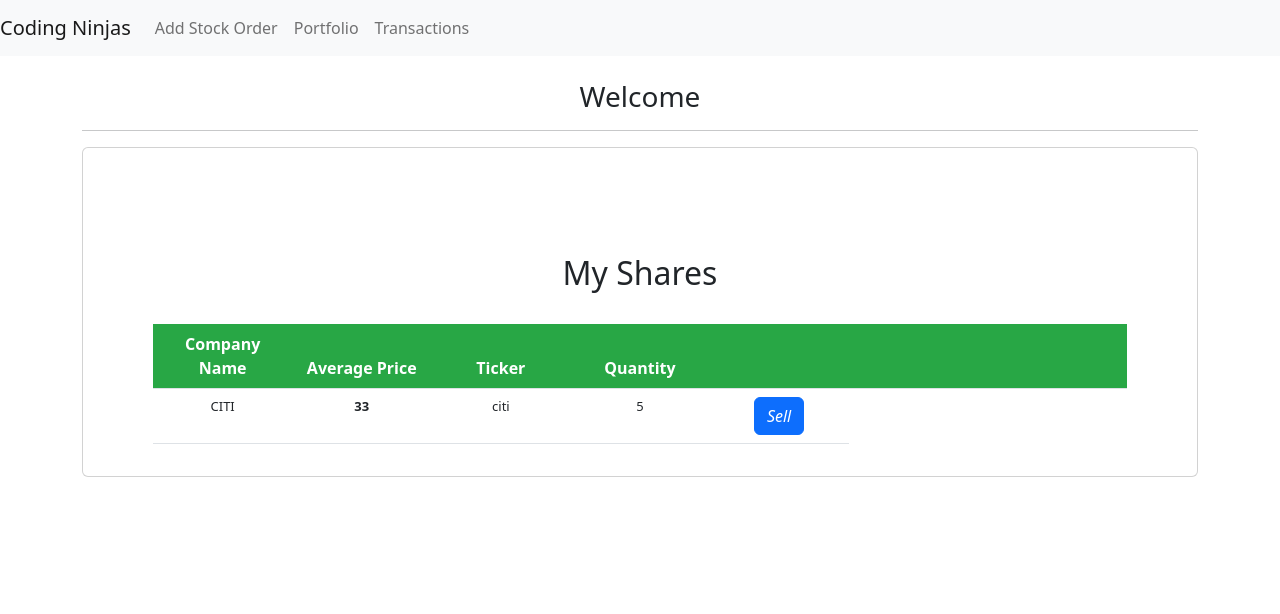
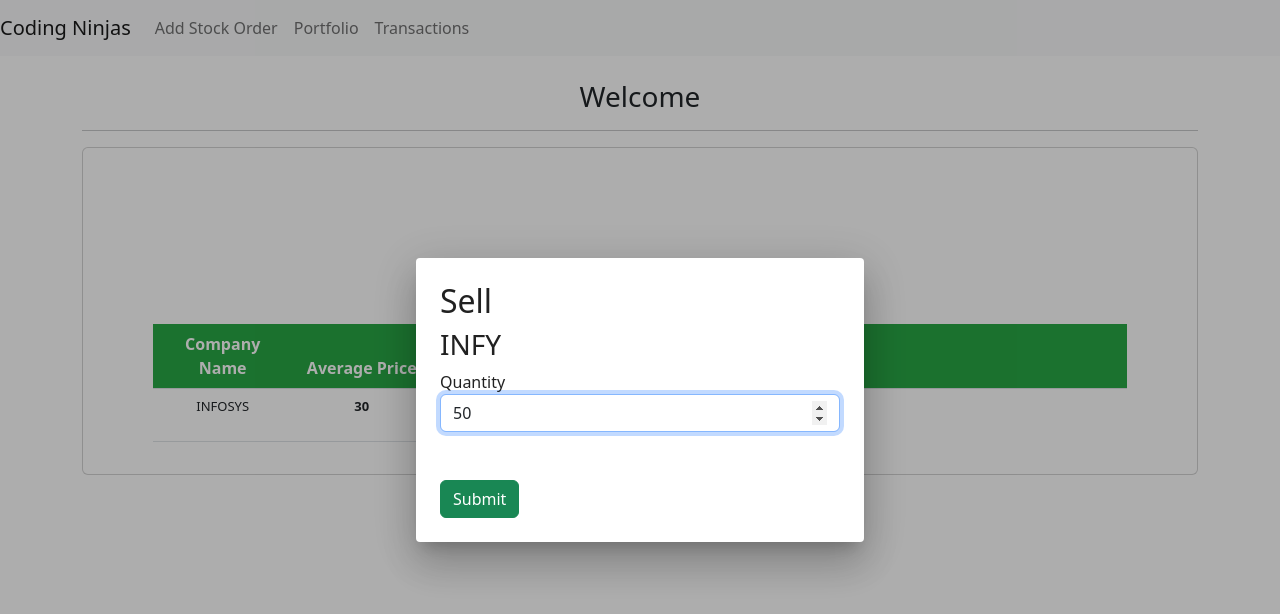
Before and after one commit to Aditijo2000/final-hackathon-angular, an Angular app: page /portfolio in a window 1280 px wide. Both pictures are taken after a click on the button "Sell". Shown: the top 614 px of the page. Built offline with nearby package versions, Linux system fonts and the light colour scheme; data requests are answered from the project's data file.

Commit message:
sell pop-up

```diff
--- a/db.json
+++ b/db.json
@@ -56,6 +56,12 @@
       "price": "33",
       "quantity": "445",
       "id": 5
+    },
+    {
+      "stockTicker": "dd55",
+      "price": "336",
+      "quantity": "445",
+      "id": 6
     }
   ]
 }
--- a/src/app/app.module.ts
+++ b/src/app/app.module.ts
@@ -11,6 +11,13 @@ import { PortfolioComponent } from './component/portfolio/portfolio.component';
 import { NavbarComponent } from './component/navbar/navbar.component';
 import { TransactionsComponent } from './component/transactions/transactions.component';
 
+import {MatInputModule} from '@angular/material/input';
+import {MatButtonModule} from '@angular/material/button';
+import {MatCardModule} from '@angular/material/card';
+import {MatFormFieldModule} from '@angular/material/form-field';
+import {MatDialogModule } from '@angular/material/dialog';
+import { PopUpComponent } from './component/pop-up/pop-up.component';
+
 
 @NgModule({
   declarations: [
@@ -19,7 +26,11 @@ import { TransactionsComponent } from './component/transactions/transactions.com
     NavbarComponent,
     PortfolioComponent,
     PortfolioComponent,
-    TransactionsComponent
+    TransactionsComponent,
+    PopUpComponent
+  ],
+  entryComponents:[
+    PopUpComponent
   ],
   imports: [
     BrowserModule,
@@ -28,6 +39,7 @@ import { TransactionsComponent } from './component/transactions/transactions.com
     ReactiveFormsModule,
     AppRoutingModule,
     BrowserAnimationsModule,
+    MatDialogModule, MatInputModule, MatButtonModule, MatCardModule, MatFormFieldModule
   ],
   providers: [StockServiceService],
   bootstrap: [AppComponent]
--- a/src/app/component/create-stock-order/create-stock-order.component.ts
+++ b/src/app/component/create-stock-order/create-stock-order.component.ts
@@ -2,6 +2,7 @@ import { Component, OnInit } from '@angular/core';
 import { Router } from '@angular/router';
 import { StockOrder } from 'src/app/model/stock.model';
 import { StockServiceService } from 'src/app/service/stock-service.service';
+
 
 @Component({
   selector: 'app-create-stock-order',
@@ -18,6 +19,8 @@ export class CreateStockOrderComponent implements OnInit {
 
   ngOnInit(): void {
   }
+
+
   onSubmit(){
 
     this.submitted = true;
--- /dev/null
+++ b/src/app/component/pop-up/pop-up.component.html
@@ -0,0 +1,25 @@
+
+<h2> Sell </h2>
+<div [hidden]="submitted" style="width: 400px;">
+  <form (ngSubmit)="onSubmit()">
+    <div class="form-group">
+      <h3 for="name" >{{stockOrder.stockTicker}}</h3>
+      <!-- <input type="text" class="form-control" id="stockTicker" required [(ngModel)]="stockOrder.stockTicker" name="stockTicker"> -->
+    </div>
+
+    <!-- <div class="form-group">
+      <label for="name">Price</label>
+      <input type="text" class="form-control" id="price" required [(ngModel)]="stockOrder.price" name="price">
+    </div> -->
+
+
+
+    <div class="form-group">
+      <label for="name">Quantity </label>
+      <input type="number" min="1" max="{{stockOrder.quantity}}" class="form-control" id="volume" required [(ngModel)]="stockOrder.quantity" name="volume">
+    </div>
+    <br><br>
+
+    <button class="btn btn-success">Submit</button>
+  </form>
+</div>
--- /dev/null
+++ b/src/app/component/pop-up/pop-up.component.ts
@@ -0,0 +1,28 @@
+import { Component, Inject, OnInit } from '@angular/core';
+import { MatDialog, MAT_DIALOG_DATA } from '@angular/material/dialog';
+import { StockOrder } from 'src/app/model/stock.model';
+
+
+@Component({
+  selector: 'app-pop-up',
+  templateUrl: './pop-up.component.html',
+  styleUrls: ['./pop-up.component.css']
+})
+export class PopUpComponent implements OnInit {
+
+  stockOrder: StockOrder = new StockOrder();
+
+  submitted = false;
+  constructor(@Inject(MAT_DIALOG_DATA) public data : any) {
+    this.stockOrder.stockTicker = data.stockTicker;
+    this.stockOrder.quantity = data.quantity;
+
+  }
+
+  ngOnInit(): void {
+  }
+
+  onSubmit(){
+
+  }
+}
--- a/src/app/component/portfolio/portfolio.component.html
+++ b/src/app/component/portfolio/portfolio.component.html
@@ -23,7 +23,11 @@
                         <td>{{elements.stockTicker}}</td>
 
                         <td>{{elements.quantity}}</td>
-                        <td><button (click)="SellStock()" class='btn btn-primary'><i class="fa fa-futboll-0">Sell</i></button>
+                        <td>
+                            <!-- <button (click)="SellStock()" class='btn btn-primary'><i class="fa fa-futboll-0">Sell</i>
+                            </button> -->
+                            <button mat-raised-button (click)="sellStock(elements)" class='btn btn-info' >Sell</button>
+                        </td>
 
                     </tr>
 
@@ -32,7 +36,23 @@
         </table>
 
     </div>
+
+
     <p *ngIf="!myPortfolio" class="noData">
         There are No Shares in your Account
     </p>
   </div>
+
+  <!-- <mat-card>
+    <mat-card-header>
+        <mat-card-title>Example Login Form</mat-card-title>
+    </mat-card-header>
+        <mat-card-content>
+
+        <form>
+
+            <mat-form-field>
+                <input type="text" class="form-control" id="quantity" required [(ngModel)]="stockOrder.quantity" name="quantity">
+            </mat-form-field>
+        </form>
+        </mat-card-content> -->
--- a/src/app/component/portfolio/portfolio.component.ts
+++ b/src/app/component/portfolio/portfolio.component.ts
@@ -4,7 +4,10 @@ import { Observable } from 'rxjs';
 import { Router } from '@angular/router';
 import { ApiResponse, Stock } from 'src/app/model/api.response';
 import { StockServiceService } from 'src/app/service/stock-service.service';
+import { FormControl, FormGroup } from '@angular/forms';
 
+import { MatDialog } from '@angular/material/dialog';
+import { PopUpComponent } from '../pop-up/pop-up.component';
 
 @Component({
   selector: 'app-portfolio',
@@ -19,24 +22,34 @@ export class PortfolioComponent implements OnInit {
 
 
 
-  constructor(private stockService:StockServiceService, private router: Router) { }
+  constructor(private stockService:StockServiceService, private router: Router, public dialog: MatDialog) {
+
+  }
   //myShares : any;
   myPortfolio: Stock[] = []
-
+  stockOrder : StockOrder=new StockOrder();
+  isSold = false;
   ngOnInit(): void {
 
 
-    // this.stockService.getStocks().subscribe((myPortfolio) => (this.myPortfolio = myPortfolio));
+     this.stockService.getStocks().subscribe((myPortfolio) => (this.myPortfolio = myPortfolio));
 
-    this.myPortfolio = [
-      { "id" : 1,"companyName": "CITI","avgPrice": 33,  "stockTicker": "citi", "quantity": 5 }
-    ]
+    // this.myPortfolio = [
+    //   { "id" : 1,"companyName": "CITI","avgPrice": 33,  "stockTicker": "citi", "quantity": 5 }
+    // ]
 
 
 }
 
+ sellStock(stock: Stock){
 
-SellStock(){
+  console.log(stock);
+  this.dialog.open(PopUpComponent, { data: stock});
+}
+
+changeisUpdate(){
+  this.isSold=false;
+}
+
 
 }
- }
```
Also changed, not shown: src/app/component/pop-up/pop-up.component.css (added), 1 other file (tests, documents, lock files or other folders).
